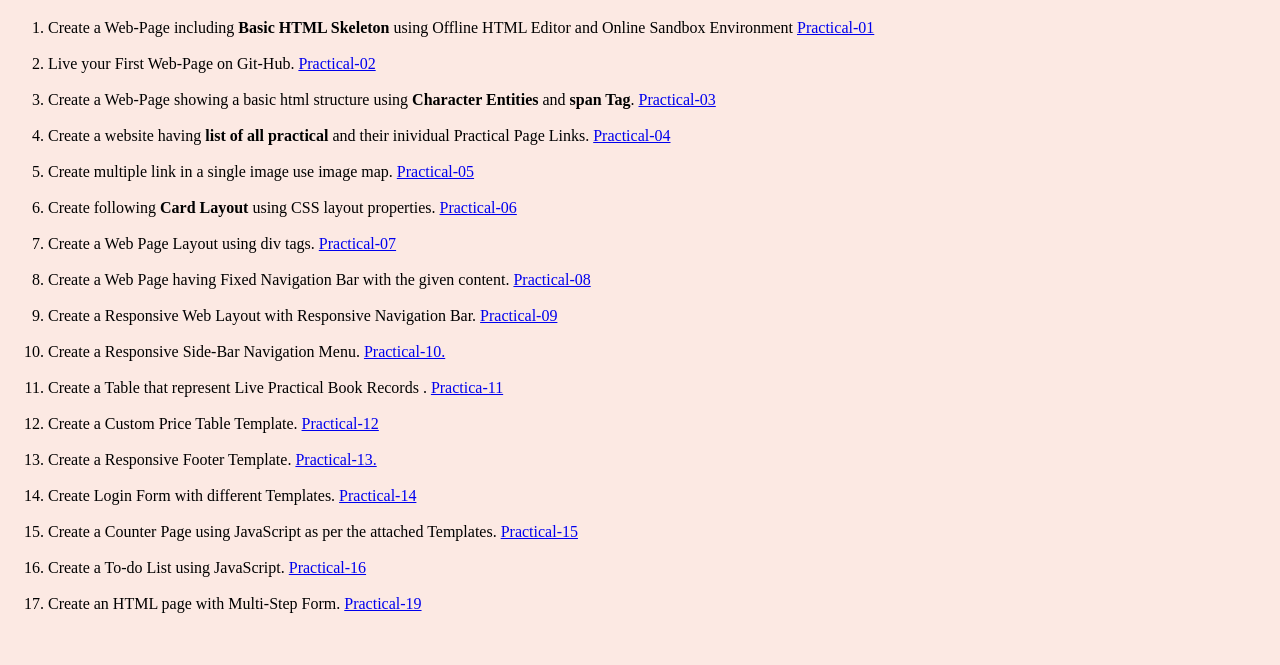
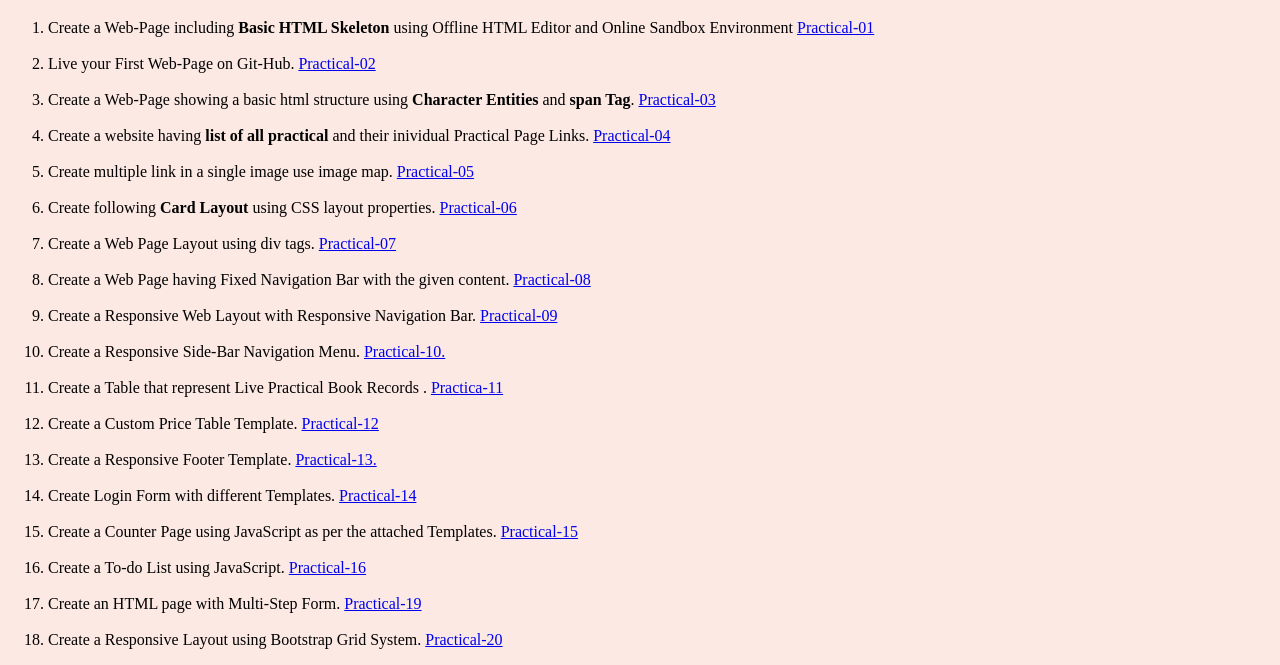
Before and after one commit to 98PrateekSharma/FullStack-1_2020, a plain HTML site: page Practical_Work/home.html in a window 1280 px wide. Shown: the part 242-907 px from the top of the page. Before the commit the page ends 871 px from the top, so only its background shows below. Drawn offline with Linux system fonts and the light colour scheme.

Commit message:
home page : updated for practical-20

```diff
--- a/Practical_Work/home.html
+++ b/Practical_Work/home.html
@@ -76,6 +76,10 @@
  <li>
   Create an HTML page with Multi-Step Form. <a href="./practical-19/Practical-19.html">Practical-19</a>
  </li>
+ <br>
+ <li>
+  Create a Responsive Layout using Bootstrap Grid System. <a href="./practical-20/Practical20.html">Practical-20</a>
+ </li>
 </ol>
 </body>
 </html>
```
